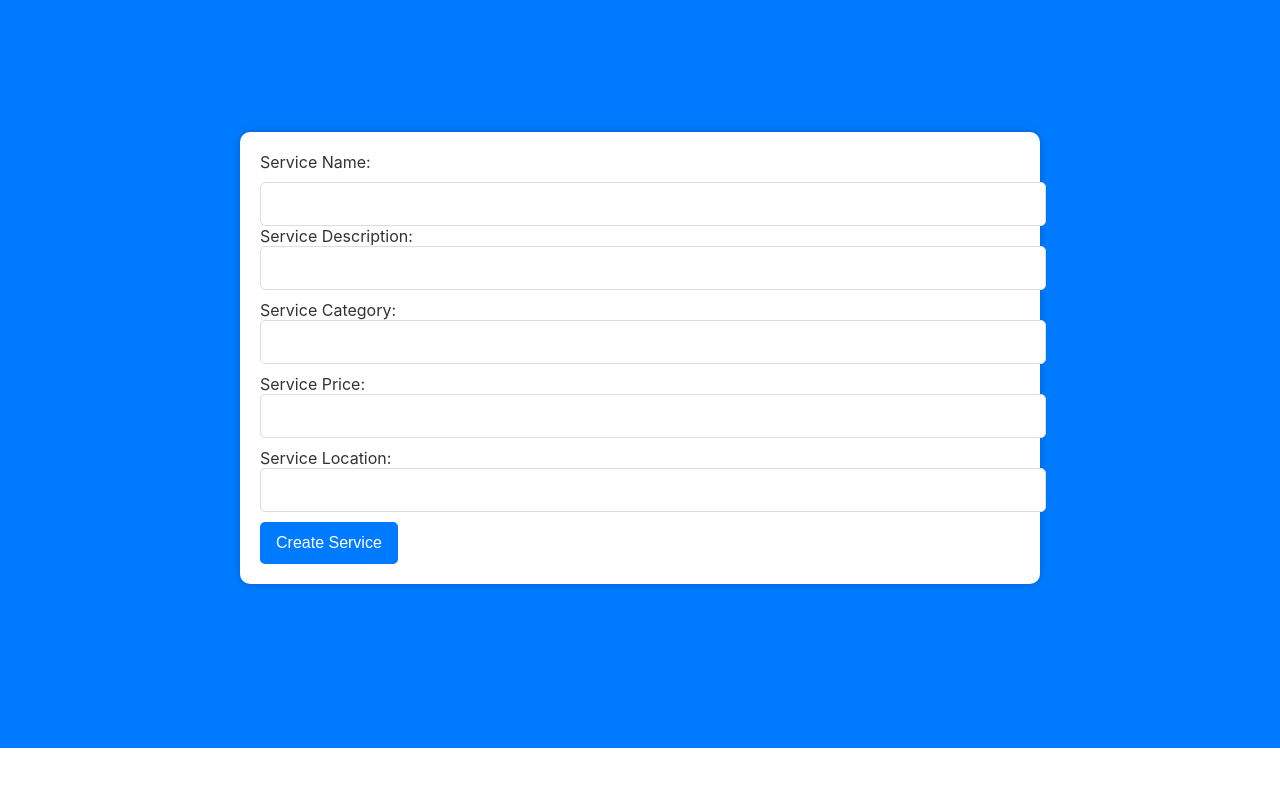
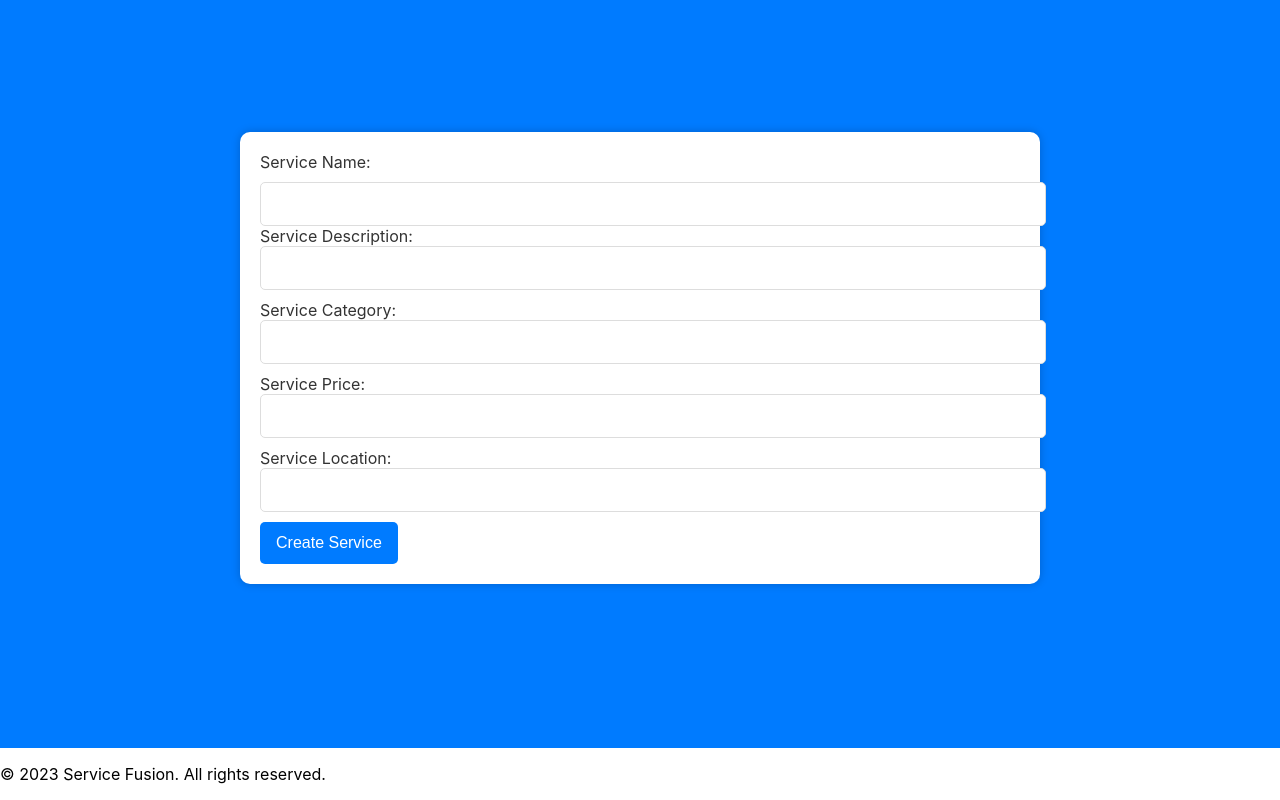
Before and after one commit to Dawson02/Local-Services, a React (Create React App) app: page /Create in a window 1280 px wide. Shown: the part 194-994 px from the top of the page. Before the commit the page ends 942 px from the top, so only its background shows below. Built offline with nearby package versions, Linux system fonts and the light colour scheme.

Commit message:
Update Create.jsx

```diff
--- a/src/pages/Create.jsx
+++ b/src/pages/Create.jsx
@@ -1,5 +1,6 @@
 import React, { useState } from 'react';
 import Header from "../components/Header";
+import Footer from "../components/Footer"
 
 function Create() {
     const [serviceName, setServiceName] = useState('');
@@ -124,6 +125,9 @@ function Create() {
                     </div>
                 </div>
             </div>
+            <div class="footer">
+                <Footer />
+            </div>
         </div>
     )
 }
```
